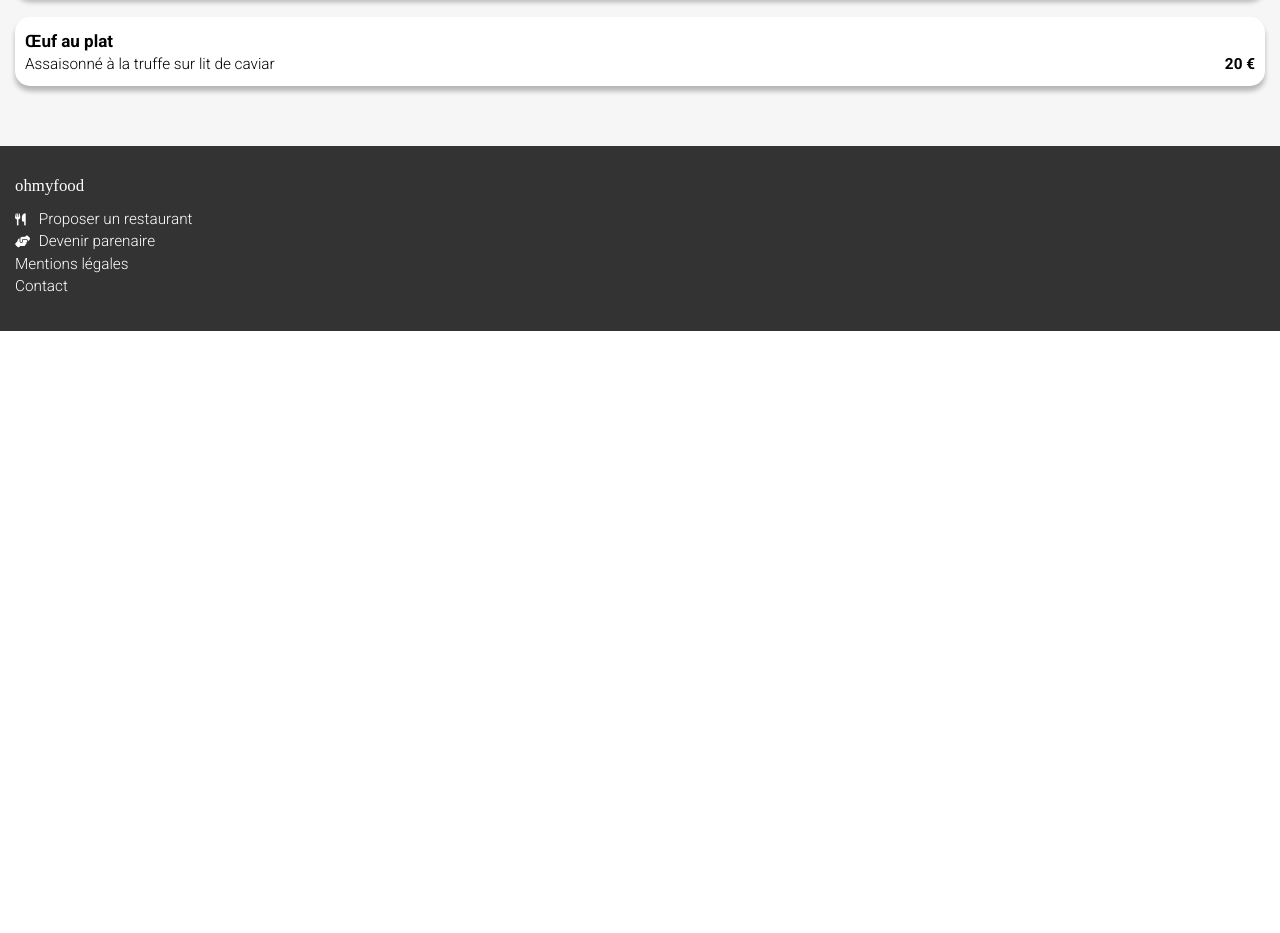
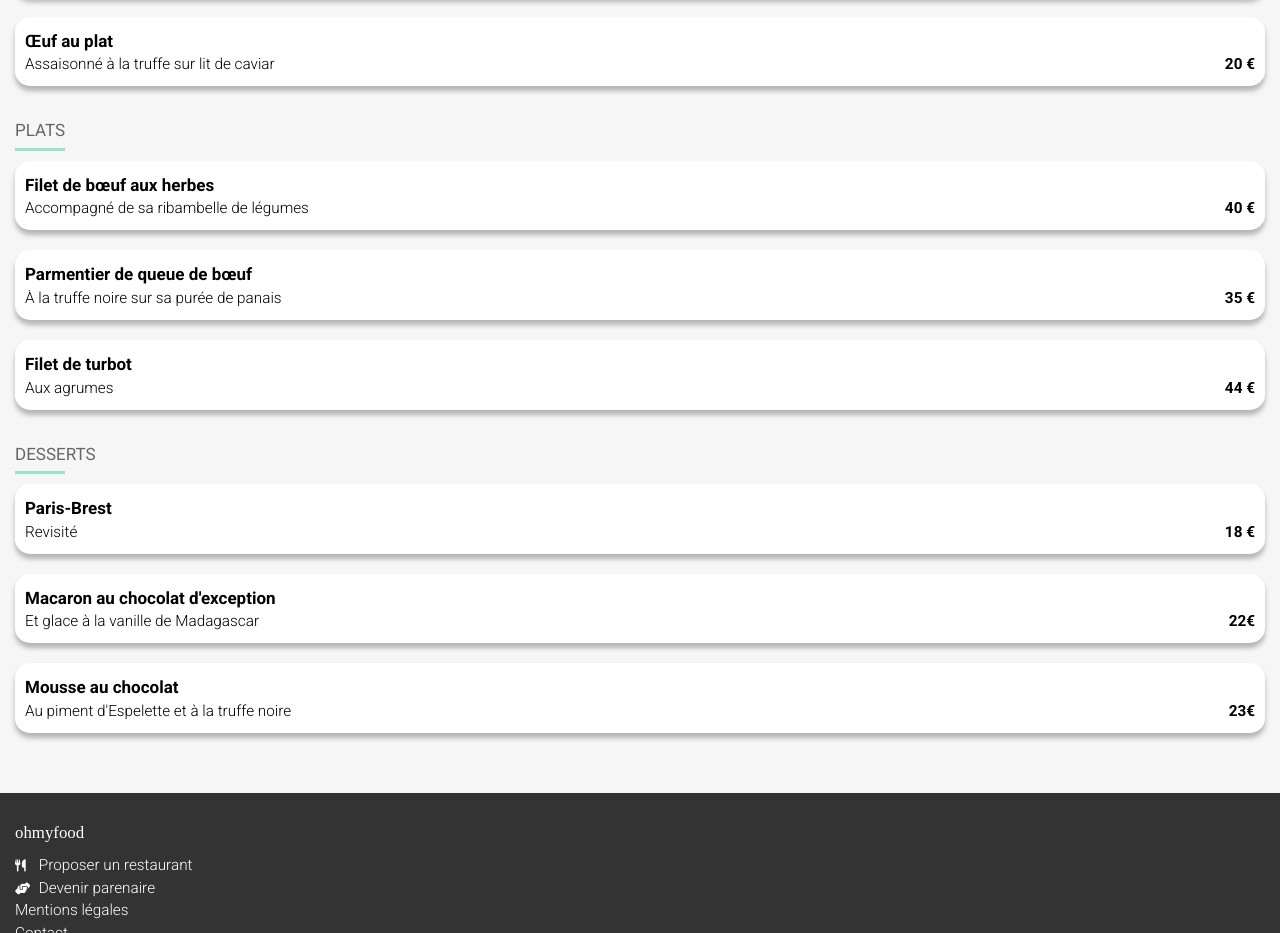
Before and after one commit to Tom-Pich/ohmyfood, a plain HTML site: page palette-du-gout.html in a window 1280 px wide. Shown: the part 1281-2214 px from the top of the page. Before the commit the page ends 1612 px from the top, so only its background shows below. Drawn offline with Linux system fonts and the light colour scheme; a web font is replaced by a local one.

Commit message:
aninmations menus OK

```diff
--- a/palette-du-gout.html
+++ b/palette-du-gout.html
@@ -24,8 +24,9 @@
     <section class="menu">
         <h2>La palette du goût</h2>
         <div class="menu__icon far fa-heart"></div>
+
         <h3>ENTRÉES</h3>
-        <div class="card card-dish">
+        <div class="card card-dish card-dish-1">
             <div>
                 <h4>Fricassée d’escargot</h4>
                 <div class="card-dish__data">
@@ -55,6 +56,70 @@
             </div>
             <div class="fas fa-check-circle"></div>
         </div>
+
+        <h3>PLATS</h3>
+        <div class="card card-dish">
+            <div>
+                <h4>Filet de bœuf aux herbes</h4>
+                <div class="card-dish__data">
+                    <div>Accompagné de sa ribambelle de légumes</div>
+                    <div class="price">40 €</div>
+                </div>
+            </div>
+            <div class="fas fa-check-circle"></div>
+        </div>
+        <div class="card card-dish">
+            <div>
+                <h4>Parmentier de queue de bœuf</h4>
+                <div class="card-dish__data">
+                    <div>À la truffe noire sur sa purée de panais</div>
+                    <div class="price">35 €</div>
+                </div>
+            </div>
+            <div class="fas fa-check-circle"></div>
+        </div>
+        <div class="card card-dish">
+            <div>
+                <h4>Filet de turbot</h4>
+                <div class="card-dish__data">
+                    <div>Aux agrumes</div>
+                    <div class="price">44 €</div>
+                </div>
+            </div>
+            <div class="fas fa-check-circle"></div>
+        </div>
+
+        <h3>DESSERTS</h3>
+        <div class="card card-dish">
+            <div>
+                <h4>Paris-Brest</h4>
+                <div class="card-dish__data">
+                    <div>Revisité</div>
+                    <div class="price">18 €</div>
+                </div>
+            </div>
+            <div class="fas fa-check-circle"></div>
+        </div>
+        <div class="card card-dish">
+            <div>
+                <h4>Macaron au chocolat d'exception </h4>
+                <div class="card-dish__data">
+                    <div>Et glace à la vanille de Madagascar</div>
+                    <div class="price">22€</div>
+                </div>
+            </div>
+            <div class="fas fa-check-circle"></div>
+        </div>
+        <div class="card card-dish">
+            <div>
+                <h4>Mousse au chocolat</h4>
+                <div class="card-dish__data">
+                    <div>Au piment d'Espelette et à la truffe noire</div>
+                    <div class="price">23€</div>
+                </div>
+            </div>
+            <div class="fas fa-check-circle"></div>
+        </div>
     </section>
 
     <footer>
--- a/sass/main.scss
+++ b/sass/main.scss
@@ -188,11 +188,24 @@
 
 }
 
-.card-dish {
+div.card-dish {
     background-color: white;
     border-radius: 15px;
     display: flex;
     overflow: hidden;
+
+    @for $i from 2 through 10 {
+        &:nth-of-type(#{$i}) {
+            $delay: calc((#{$i}s) * 0.25);
+            animation: opacity 0.5s both $delay ease-out, from-bottom 0.5s both $delay;
+        }
+    }
+
+    h4 {
+        overflow: hidden;
+        text-overflow: ellipsis;
+        white-space: nowrap;
+    }
 
     & > :first-child{
         flex: 1;
@@ -224,7 +237,7 @@
         background-color: $color3;
         width: 0; /* ??? */
         flex: 0 0 0;
-        transition: flex 0.4s;
+        transition: flex 0.4s, width .4s;
         &::before {
             display: inline-block;
             position: relative;
@@ -244,3 +257,13 @@
         }
     }
 }
+
+@keyframes opacity {
+	from {opacity: 0}
+	to {opacity: 1}
+}
+
+@keyframes from-bottom {
+    from {transform: translateY(15px)}
+    to {transform: translateY(0);}
+}
```
Also changed, not shown: css/style.css, 1 other file.
